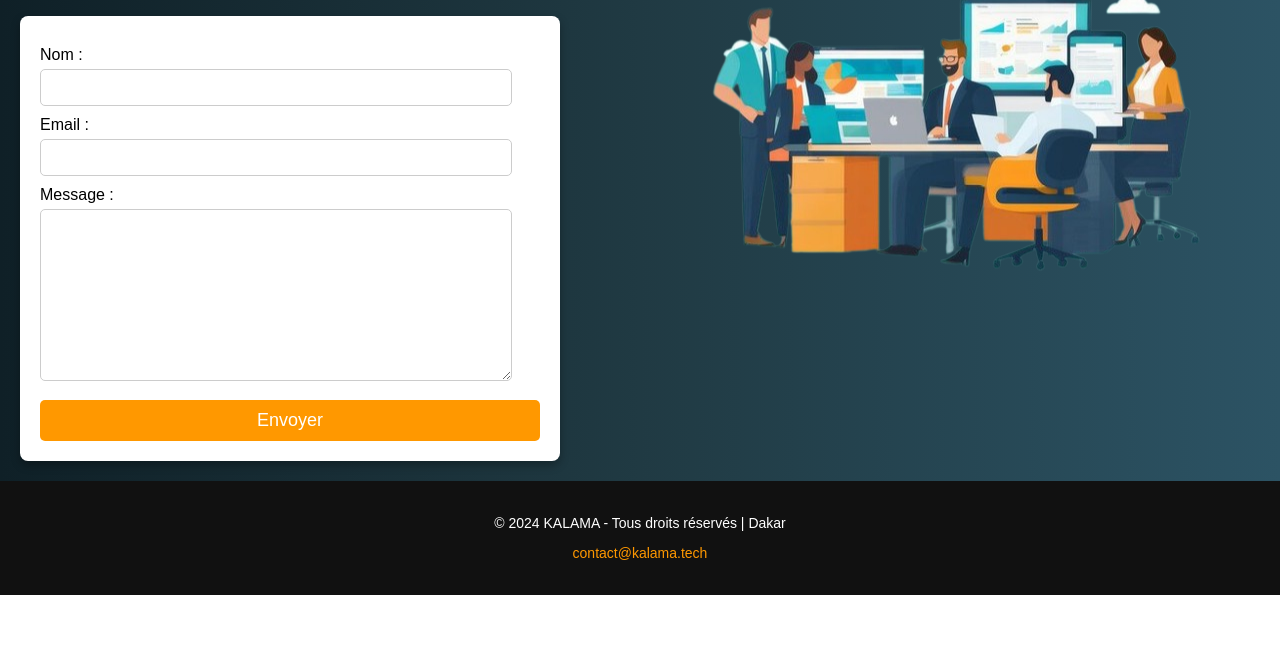
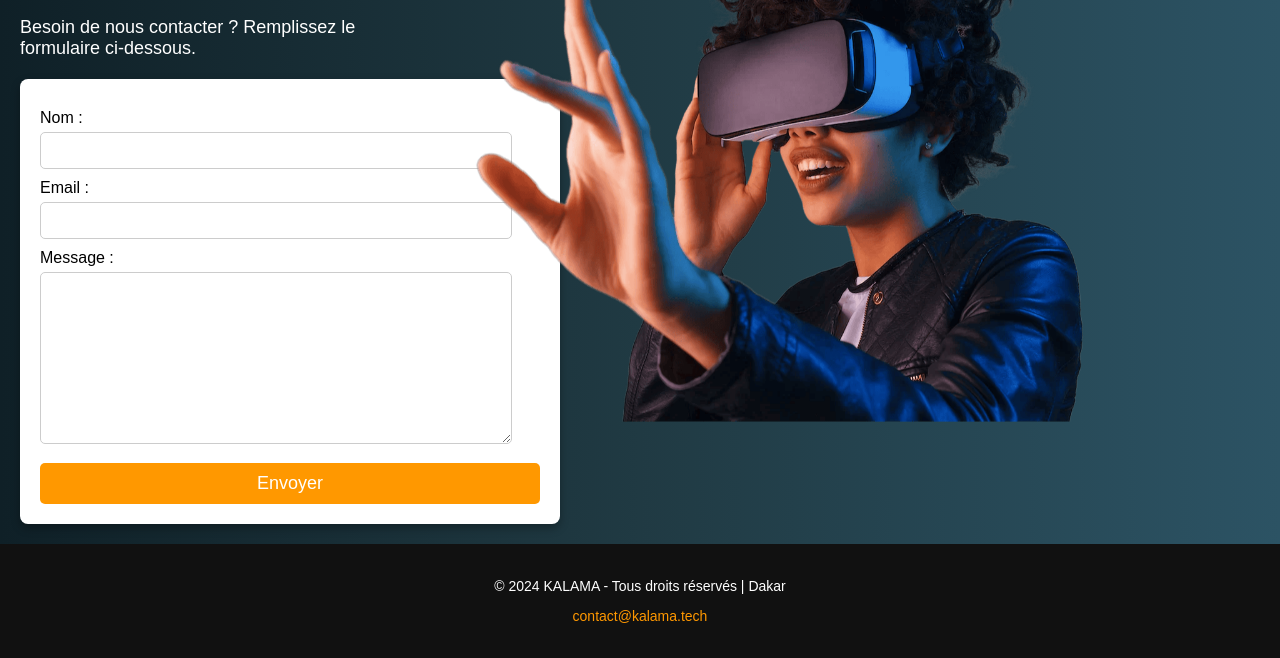
Before and after one commit to DiengWinz55/kalama-website, a plain HTML site: page index.html in a window 1280 px wide. Shown: the part 391-1049 px from the top of the page. Before the commit the page ends 986 px from the top, so only its background shows below. Drawn offline with Linux system fonts and the light colour scheme.

Commit message:
Version 3

```diff
--- a/index.html
+++ b/index.html
@@ -29,7 +29,7 @@
                 <button type="submit">Envoyer</button>
             </form>
         </div>
-        <img src="construction-removebg-preview.png" alt="Site en construction" class="image">
+        <img src="realite.png" alt="Site en construction" class="image">
     </div>
     <div class="footer">
         <p>&copy; 2024 KALAMA - Tous droits réservés | Dakar</p>
```
Also changed, not shown: realite-removebg-preview.png (added), realite.png (added).
